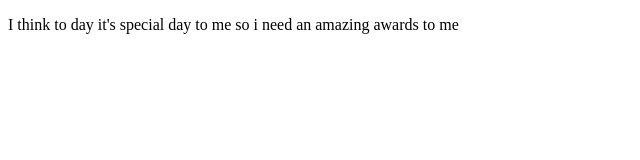
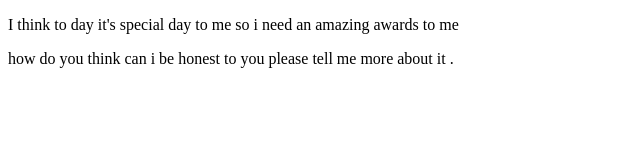
Before and after one commit to didier-bazayesu/Gym-Git-Exercise-Solutions, a plain HTML site: page Explore.html in a window 1280 px wide. Shown: the whole page, without its empty margins (0-640 px from the left). Drawn offline with Linux system fonts and the light colour scheme.

Commit message:
feat: commit all changes directly

```diff
--- a/Explore.html
+++ b/Explore.html
@@ -8,6 +8,9 @@
 <body>
 
     <p>I think to day it's special day to me so i need an amazing awards to me </p>
+    <p>
+        how do you think can i be honest to you please tell me more about it .
+    </p>
 
 </body>
 </html>
```
